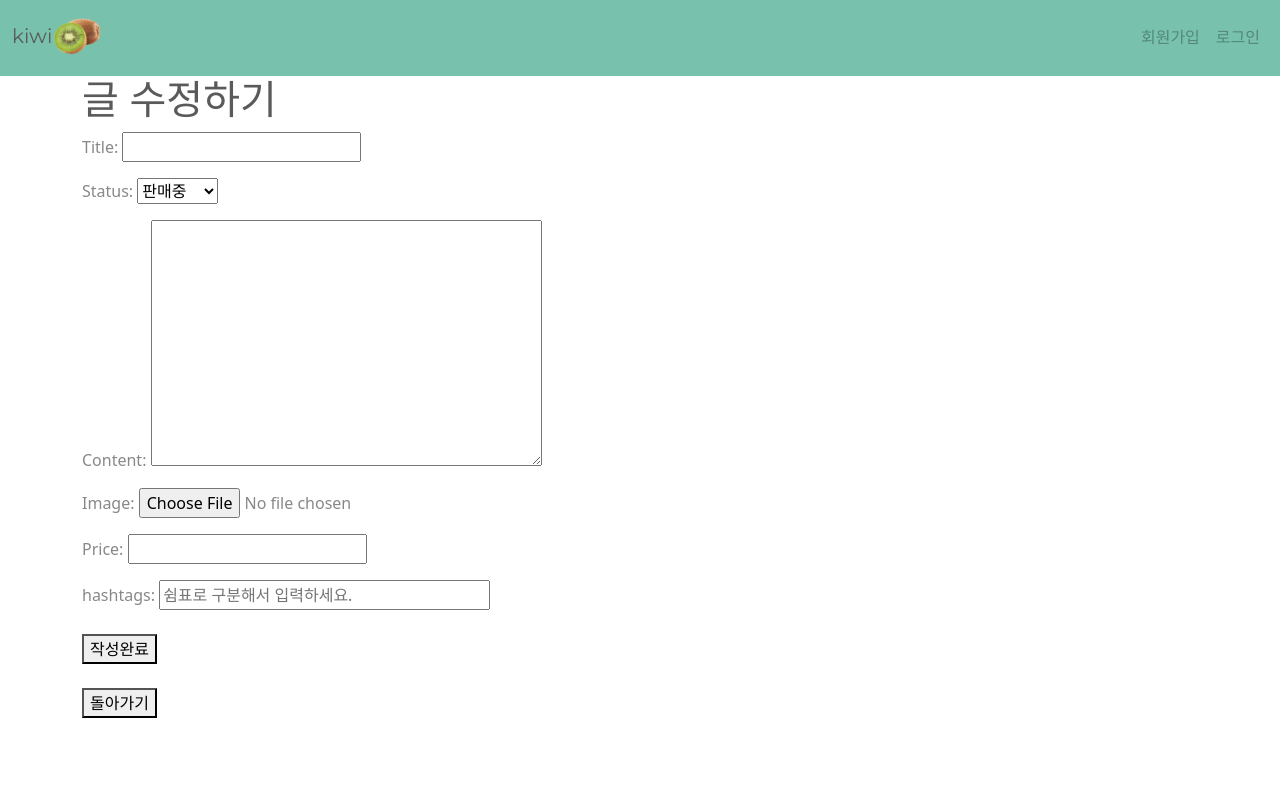
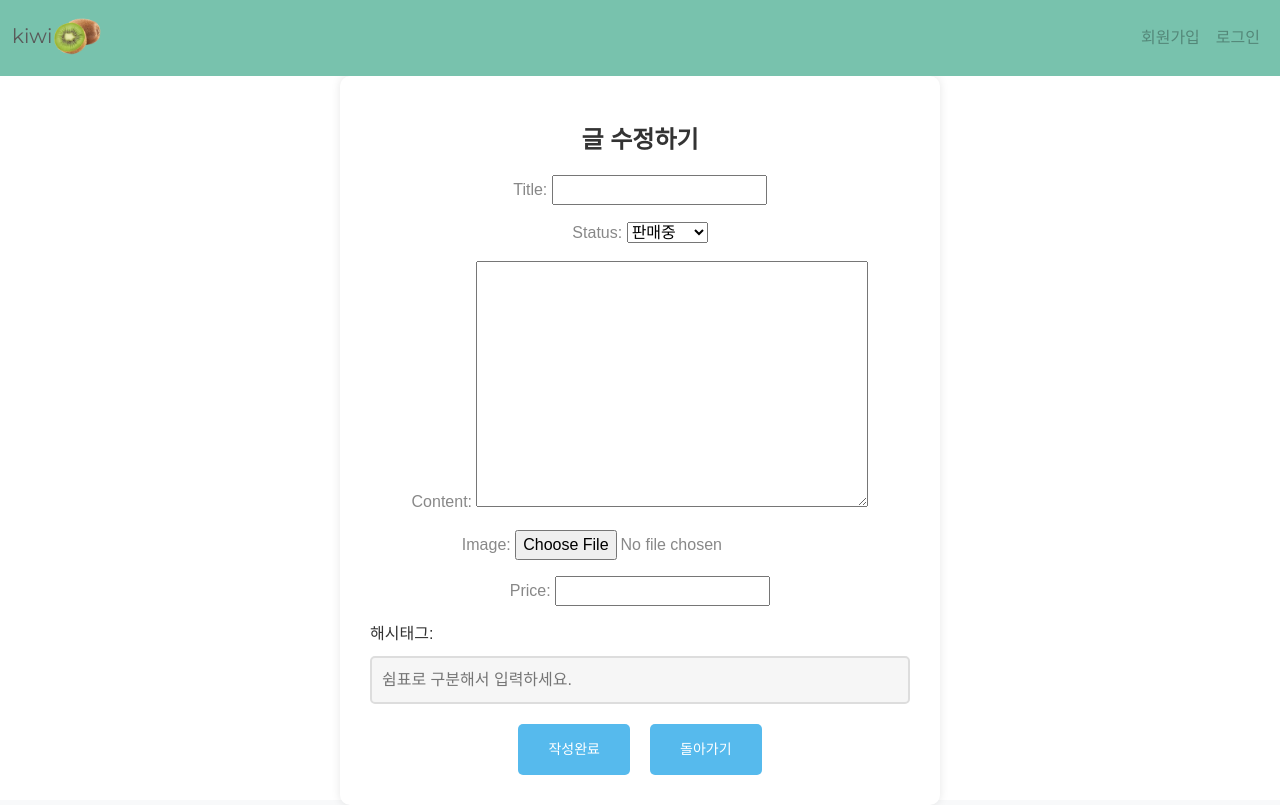
Before and after one commit to Seojeil/team_10-_spartamarket, a Django app: template spartamarket/products/templates/products/update.html in a window 1280 px wide. Before the commit the page ends 718 px from the top, so only its background shows below. Run offline with Django 4.2, Linux system fonts and the light colour scheme; the template is opened without the code that fills it: values that come from a table or form of the project are taken from there, others are empty; some libraries are stand-ins or nearby versions.

Commit message:
거의 완성본

```diff
--- a/spartamarket/products/templates/products/update.html
+++ b/spartamarket/products/templates/products/update.html
@@ -1,9 +1,122 @@
-{% extends "base.html" %}
+{% extends 'base.html' %}
+{% load static %}
+{% block content %}
+  <style>
+    /* BASIC */
+    html {
+      background-color: #f8f9fa;
+    }
 
-{% block content %}
+    body {
+      font-family: 'Poppins', sans-serif;
+      height: 100vh;
+      margin: 0;
+      padding: 0;
+    }
+
+    h1 {
+      text-align: center;
+      font-size: 24px;
+      font-weight: 600;
+      text-transform: uppercase;
+      color: #333;
+      margin: 20px 0;
+    }
+
+    #formContent {
+      border-radius: 10px;
+      background: #fff;
+      padding: 30px;
+      width: 90%;
+      max-width: 600px;
+      margin: auto;
+      box-shadow: 0 0 10px rgba(0, 0, 0, 0.1);
+      text-align: center;
+    }
+
+    .form-group {
+      margin-bottom: 20px;
+      text-align: left;
+    }
+
+    .form-group label {
+      display: block;
+      font-size: 16px;
+      color: #333;
+      margin-bottom: 5px;
+    }
+
+    .form-group input[type="text"],
+    .form-group input[type="file"] {
+      background-color: #f6f6f6;
+      border: 2px solid #ddd;
+      color: #333;
+      padding: 10px;
+      font-size: 16px;
+      border-radius: 5px;
+      width: 100%;
+      margin-top: 5px;
+      box-sizing: border-box;
+    }
+
+    .form-group input[type="text"]:focus,
+    .form-group input[type="file"]:focus {
+      border-color: #5fbae9;
+    }
+
+    #image-preview {
+      margin-top: 10px;
+      max-width: 100%;
+      height: auto;
+      display: none; /* 이미지가 선택되기 전까지 숨김 */
+      border-radius: 8px;
+      box-shadow: 0 0 10px rgba(0, 0, 0, 0.1);
+    }
+
+    .button-container {
+      display: flex;
+      justify-content: center;
+      gap: 20px; /* 버튼 사이의 간격 설정 */
+      margin-top: 20px;
+    }
+
+    button[type="submit"],
+    .back-button button {
+      background-color: #56baed;
+      border: none;
+      color: white;
+      padding: 15px 30px;
+      text-align: center;
+      text-decoration: none;
+      display: inline-block;
+      text-transform: uppercase;
+      font-size: 14px;
+      border-radius: 5px;
+      transition: all 0.3s ease-in-out;
+    }
+
+    button[type="submit"]:hover,
+    .back-button button:hover {
+      background-color: #39ace7;
+    }
+
+    button[type="submit"]:active,
+    .back-button button:active {
+      transform: scale(0.95);
+    }
+
+    .back-button {
+      display: inline-block;
+    }
+
+    .back-button a {
+      text-decoration: none;
+    }
+  </style>
+
+  <div id="formContent">
     <h1>글 수정하기</h1>
-
-<form action="{% url 'products:update' product.pk %}" method='POST' enctype='multipart/form-data'>
+    <form action="{% url 'products:update' product.pk %}" method="POST" enctype="multipart/form-data">
       {% csrf_token %}
       {{ form.as_p }}
 
@@ -15,14 +128,32 @@
           {% endfor %}
         {% endif %}
       </p>
-    <label for="hashtags">hashtags:</label>
-    <input type="text" id="hashtags" name="hashtags" oninput='HachTagInput(event)' size="30" maxlength="50" placeholder="쉼표로 구분해서 입력하세요.">
-    <br><br>
-    <button type='submit'>작성완료</button>
+
+      <div class="form-group">
+        <label for="hashtags">해시태그:</label>
+        <input type="text" id="hashtags" name="hashtags" oninput="HachTagInput(event)" size="30" maxlength="50" placeholder="쉼표로 구분해서 입력하세요.">
+      </div>
+
+      <div class="button-container">
+        <button type="submit">작성완료</button>
+        <div class="back-button">
+          <a href="{% url 'index' %}">
+            <button type="button">돌아가기</button>
+          </a>
+        </div>
+      </div>
     </form>
-<br>
-<a href="{% url 'index' %}">
-    <button>돌아가기</button>
-</a>
+  </div>
 
+  <script>
+    function previewImage(event) {
+      var reader = new FileReader();
+      reader.onload = function(){
+        var output = document.getElementById('image-preview');
+        output.src = reader.result;
+        output.style.display = 'block';
+      };
+      reader.readAsDataURL(event.target.files[0]);
+    }
+  </script>
 {% endblock content %}
```
Lines whose indentation alone changed are shown as unchanged.
